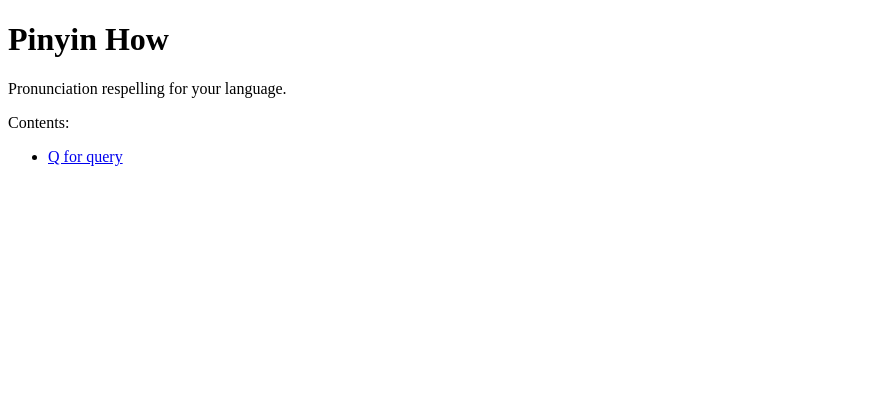
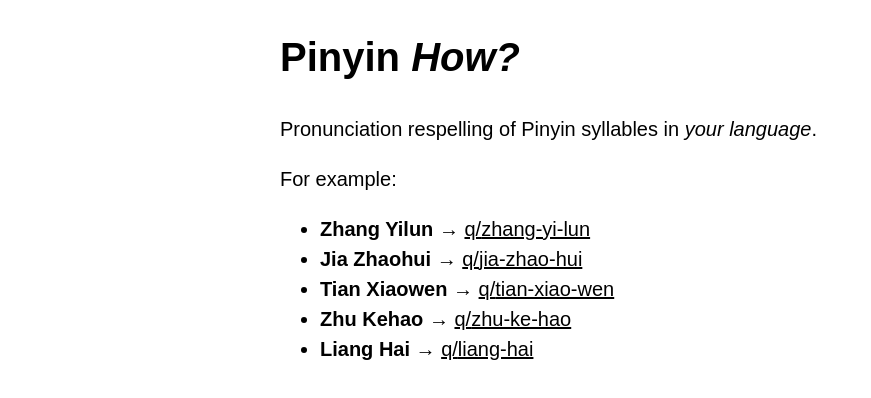
Before and after one commit to lianghai/pinyin, a SvelteKit app: page / in a window 1280 px wide. Shown: the top 398 px of the page, without its empty margins (0-871 px from the left). Built offline with nearby package versions, Linux system fonts and the light colour scheme.

Commit message:
Basic styling

```diff
--- a/src/app.html
+++ b/src/app.html
@@ -3,6 +3,7 @@
   <head>
     <meta charset="utf-8" />
     <meta name="viewport" content="width=device-width" />
+    <link rel="stylesheet" href="%sveltekit.assets%/global.css" />
     %sveltekit.head%
   </head>
   <body>
--- a/src/routes/+page.svelte
+++ b/src/routes/+page.svelte
@@ -1,9 +1,25 @@
-<h1>Pinyin How</h1>
+<script>
+  const examples = {
+    "Zhang Yilun": "zhang-yi-lun",
+    "Jia Zhaohui": "jia-zhao-hui",
+    "Tian Xiaowen": "tian-xiao-wen",
+    "Zhu Kehao": "zhu-ke-hao",
+    "Liang Hai": "liang-hai",
+  };
+</script>
 
-<p>Pronunciation respelling for your language.</p>
+<h1>Pinyin <em>How?</em></h1>
 
-<p>Contents:</p>
+<p>Pronunciation respelling of Pinyin syllables in <em>your language</em>.</p>
+
+<p>For example:</p>
 
 <ul>
-  <li><a href="q">Q for query</a></li>
+  {#each Object.entries(examples) as [name, url]}
+    <li>
+      <b>{name}</b>
+      →
+      <a href="q/{url}">q/{url}</a>
+    </li>
+  {/each}
 </ul>
--- /dev/null
+++ b/src/routes/q/+layout.svelte
@@ -0,0 +1,5 @@
+<header>
+  <a href="/">Home</a>
+</header>
+
+<slot />
--- a/src/routes/q/[query]/+page.svelte
+++ b/src/routes/q/[query]/+page.svelte
@@ -7,12 +7,13 @@
 
 <h1>Pinyin syllables “{data.syllables.join(" ")}”</h1>
 
-<p>Respelled in <i>Nederlands</i> (Dutch):</p>
+<p>… respelled in <i>Dutch (Nederlands)</i>:</p>
 
 <ul>
   {#each data.syllables as syllable}
     <li>
-      {syllable}:
+      <b>{syllable}</b>
+      →
       <i>{syllableToRespelling[syllable] ?? "<unknown syllable>"}</i>
     </li>
   {/each}
--- /dev/null
+++ b/static/global.css
@@ -0,0 +1,35 @@
+*,
+::before,
+::after {
+  box-sizing: border-box;
+}
+
+html {
+  font-size: 20px;
+  line-height: 1.5;
+  font-family: ui-sans-serif, sans-serif;
+  /* “Prevent adjustments of font size after orientation changes in iOS” (https://github.com/sindresorhus/modern-normalize/blob/0c3cb3a7dcf0fb4242a8736127a1d717b704c360/modern-normalize.css#L26): */
+  -webkit-text-size-adjust: 100%;
+}
+
+body {
+  width: 36rem;
+  /* Leave margins on narrow screens: */
+  max-width: 90%;
+  margin: 0 auto;
+}
+
+header {
+  text-align: center;
+  font-size: smaller;
+  font-weight: 500;
+  border-bottom: 2px solid black;
+  padding: 1rem 0;
+}
+
+a {
+  color: initial;
+}
+a:hover {
+  background-color: gold;
+}
```
Also changed, not shown: src/routes/q/+page.svelte (+1 -19 lines), 1 other file (tests, documents, lock files or other folders).
